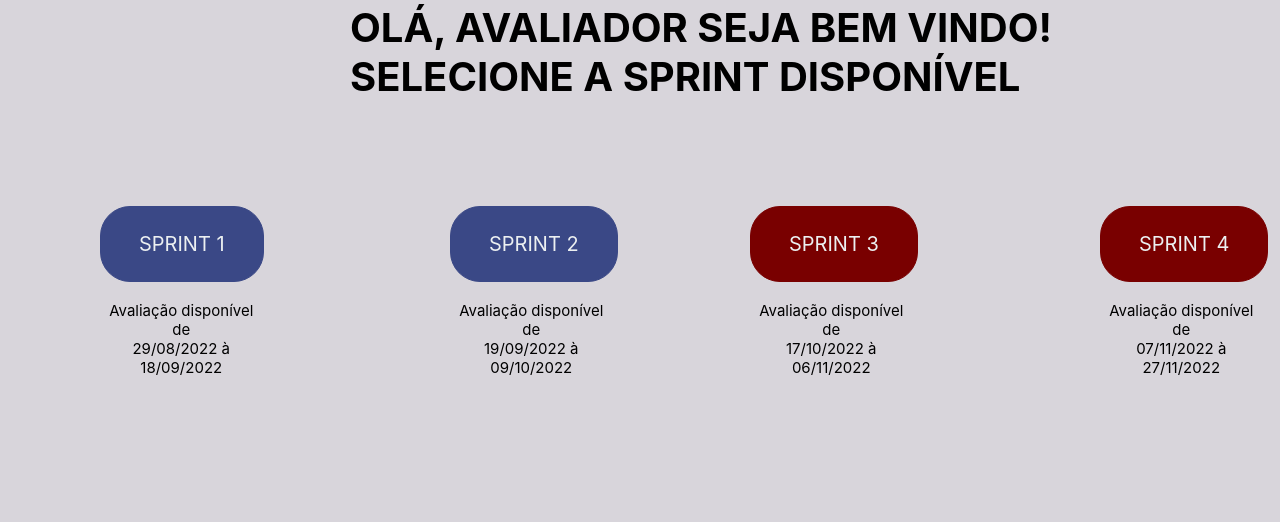
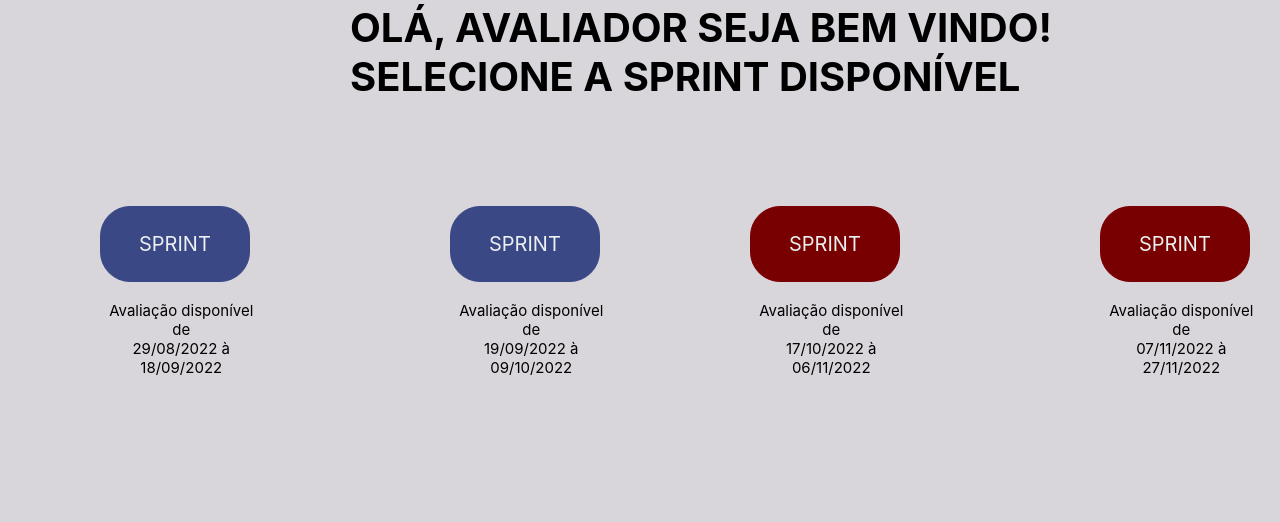
Before and after one commit to Pythonators/API_semestre1_pythonators, a Flask app: template Website/templates/sprint.html in a window 1280 px wide; the page is wider, and only the part inside the window is pictured. Shown: the part 144-666 px from the top of that part. Run offline with Flask 2, Linux system fonts and the light colour scheme; the template is opened without the code that fills it, so the values that code supplies are empty.

Commit message:
banco de sprints

```diff
--- /dev/null
+++ b/Website/SprintDatabase.json
@@ -0,0 +1 @@
+{"_default": {"1": {"sprint": 1}, "2": {"sprint": 2}, "3": {"sprint": 3}, "4":  {"sprint":  4}}}
--- a/Website/connectSprint.py
+++ b/Website/connectSprint.py
@@ -1,7 +1,7 @@
 from modelos import Sprint
 from tinydb import TinyDB, Query
 
-bd = TinyDB("Salas.json")
+bd = TinyDB("SprintDatabase.json")
 n_sprint = Query()
 
 
--- a/Website/templates/sprint.html
+++ b/Website/templates/sprint.html
@@ -29,7 +29,7 @@
 <!–botão 1 e texto embaixo–>
         <div1 class="box1">
             <a href="/sprint">
-                <button class="btn-pri">SPRINT 1
+                <button class="btn-pri">SPRINT {{sprints[0]['sprint']}}
 
                 </button>
             </a>
@@ -42,7 +42,7 @@
         <!–botão 2 e texto embaixo–>
         <div2 class="box2">
             <a href="/aluno/avaliacao">
-                <button class="btn-seg">SPRINT 2
+                <button class="btn-seg">SPRINT {{sprints[1]['sprint']}}
 
                 </button>
             </a>
@@ -55,7 +55,7 @@
         <!–botão 3 e texto embaixo–>
         <div3 class="box3">
         <a href="/sprint">
-            <button class="btn-ter">SPRINT 3</button>
+            <button class="btn-ter">SPRINT {{sprints[2]['sprint']}}</button>
         </a>
         <div class="texto">
                 <br>
@@ -66,7 +66,7 @@
         <!–botão 4 e texto embaixo–>
         <div4 class="box4">
         <a href="/sprint">
-            <button class="btn-qua">SPRINT 4</button>
+            <button class="btn-qua">SPRINT {{sprints[3]['sprint']}}</button>
         </a>
         <div class="texto">
         <br>
```
Also changed, not shown: Website/rotas.py (+5 -2 lines), 1 other file.
